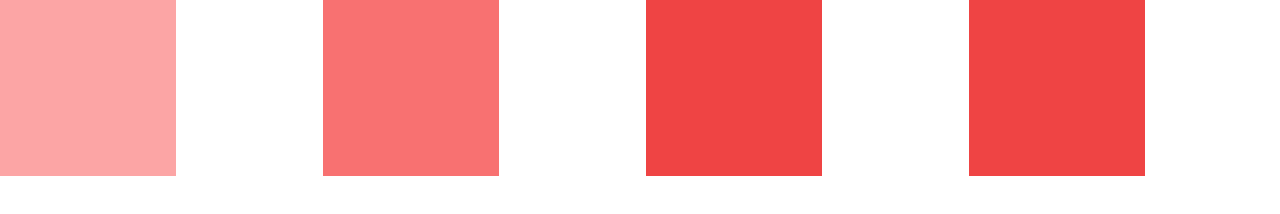
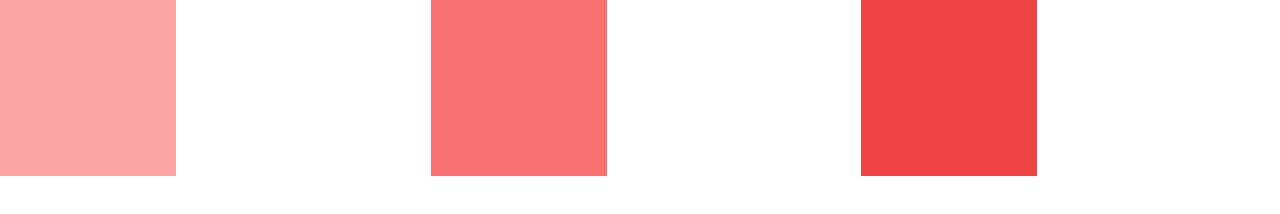
Before and after one commit to HtetEaindrayL11/revisiongit, a website: page src/index.html in a window 1280 px wide. Drawn offline with Linux system fonts and the light colour scheme.

Commit message:
Update index.html

```diff
--- a/src/index.html
+++ b/src/index.html
@@ -7,7 +7,7 @@
     <link rel="stylesheet" href="../public/style.css">
 </head>
 <body>
-    <div class="w-full grid grid-cols-4 gap-3">
+    <div class="w-full grid grid-cols-3 gap-3">
         <div class="bg-red-300 w-44 h-44">
 
         </div>
@@ -17,9 +17,6 @@
         <div class="bg-red-500 w-44 h-44">
 
         </div>
-        <div class="bg-red-500 w-44 h-44">
-
-        </div>
     </div>
 </body>
 </html>
```
